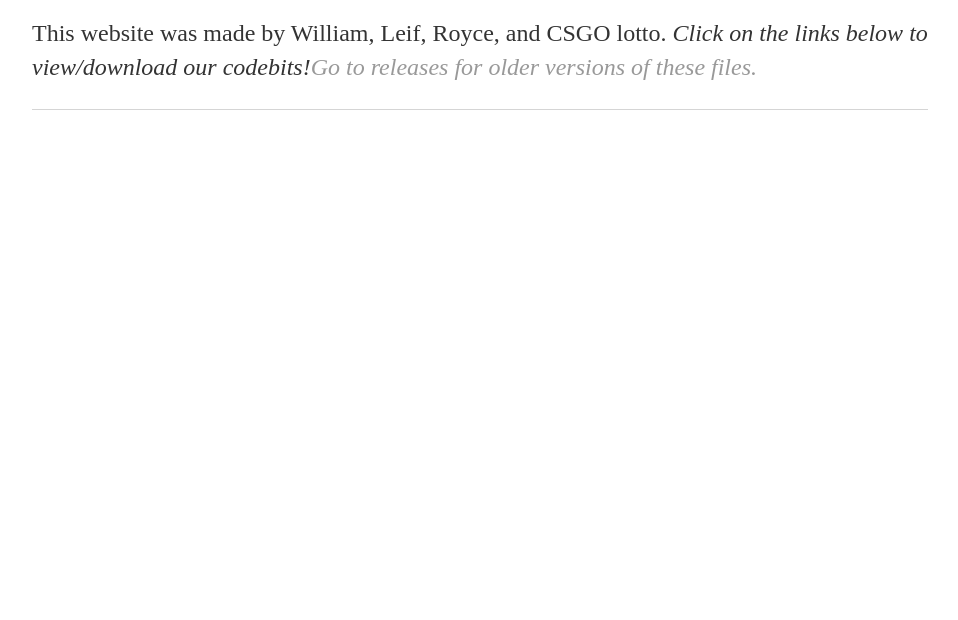
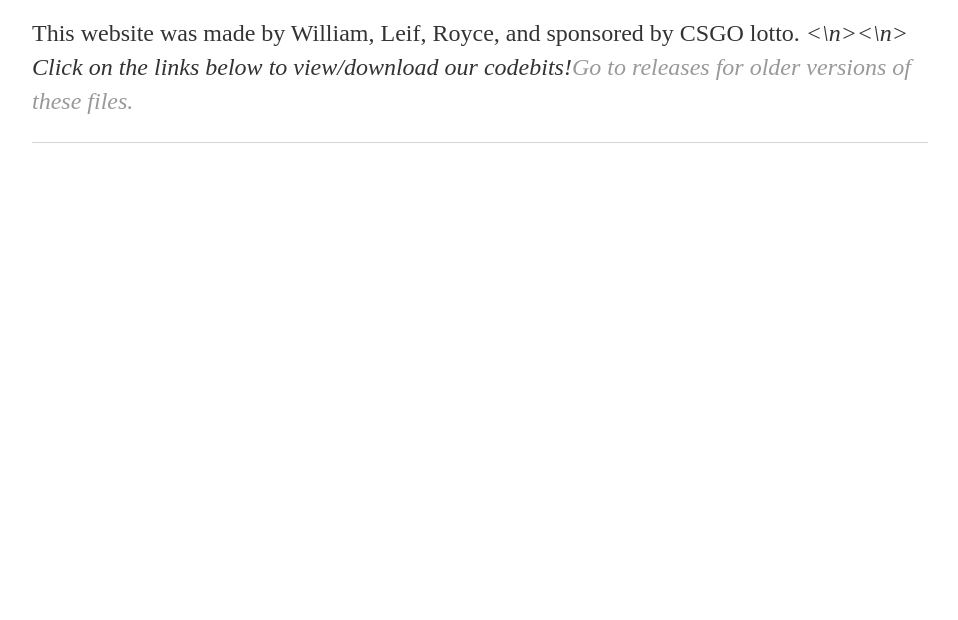
Before and after one commit to Prickman/Prickman.github.io, a plain HTML site: page index.html in a window 1280 px wide. Shown: the part 180-800 px from the top of the page, without its empty margins (160-1118 px from the left). Drawn offline with Linux system fonts and the light colour scheme.

Commit message:
Update index.html

```diff
--- a/index.html
+++ b/index.html
@@ -16,7 +16,7 @@
 		<div class="container">
     		<div class="blurb">
         		<h1>This is our code repository.</h1>
-				<p>This website was made by William, Leif, Royce, and CSGO lotto. <em>
+				<p>This website was made by William, Leif, Royce, and sponsored by CSGO lotto. <em><\n><\n>
 			Click on the links below to view/download our codebits!<a href="/about">Go to releases for older versions of these files.</a></p>
     		</div><!-- /.blurb -->
 		</div><!-- /.container -->
```
